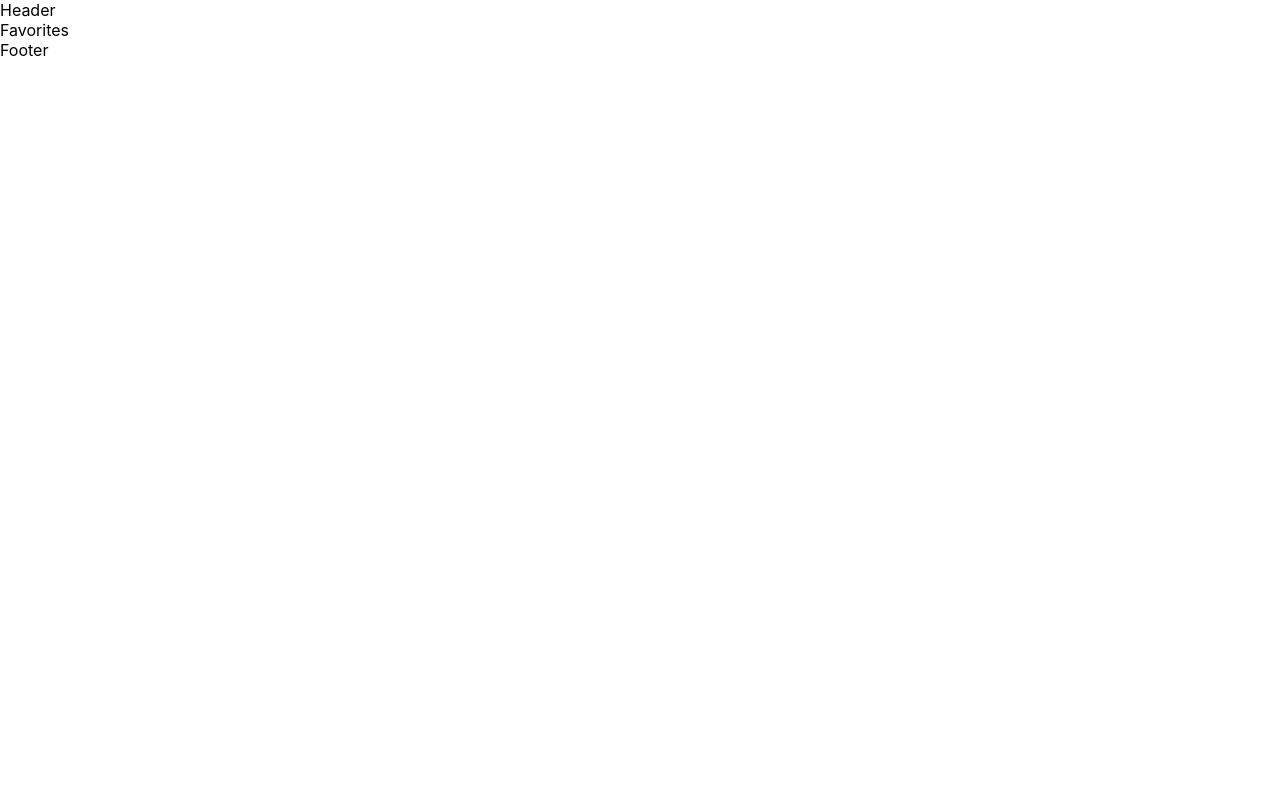
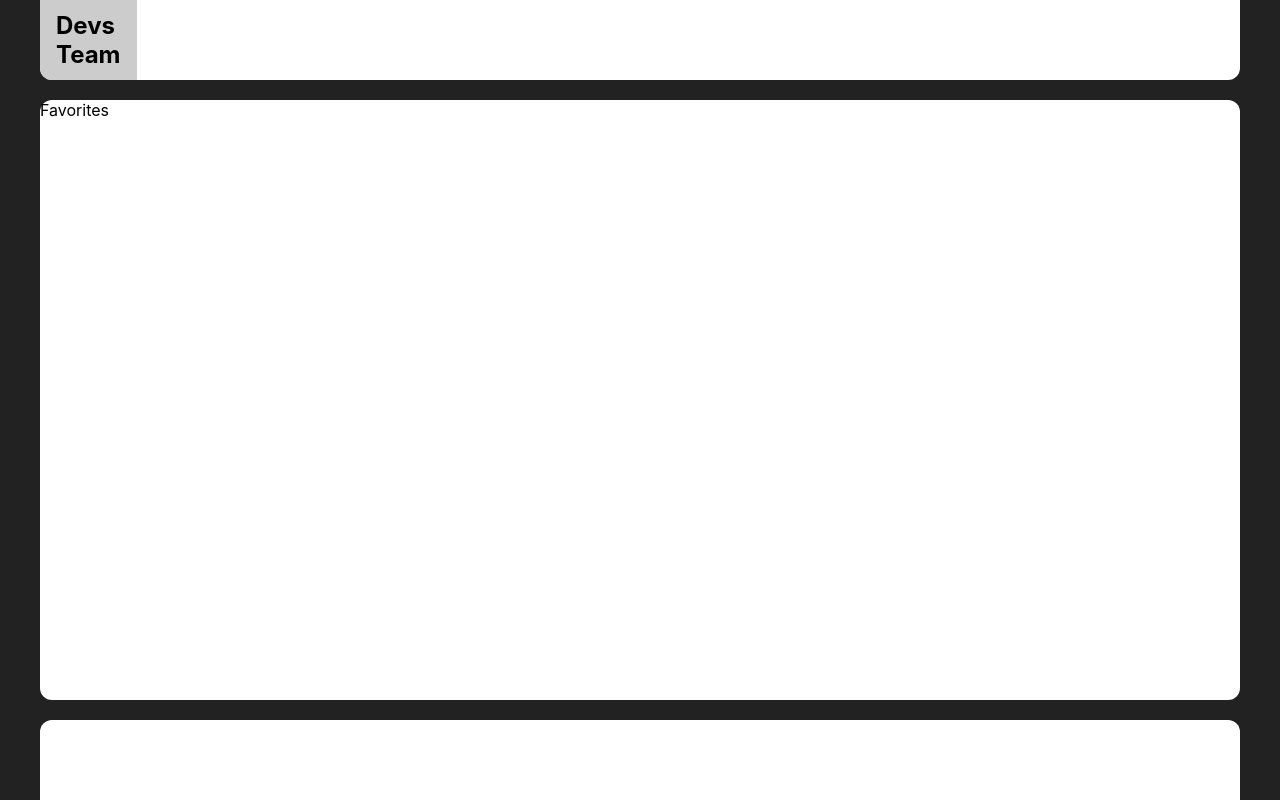
Before and after one commit to mentor-27/react_hackathone, a React (Create React App) app: page /favorites in a window 1280 px wide. Built offline with nearby package versions, Linux system fonts and the light colour scheme.

Commit message:
basic page layout designed

```diff
--- a/src/App.jsx
+++ b/src/App.jsx
@@ -22,4 +22,10 @@ const AppContainer = ({ className }) => {
 export const App = styled(AppContainer)`
 	display: flex;
 	flex-direction: column;
+	align-items: center;
+	width: 1200px;
+	height: 100vh;
+	margin: 0 auto;
+	position: relative;
+	background-color: #222;
 `;
--- a/src/components/Content/Content.js
+++ b/src/components/Content/Content.js
@@ -1,10 +1,15 @@
 import styled from 'styled-components';
 
 const ContentContainer = ({ className, children }) => {
-	return <div className={className}>{children}</div>;
+	return <main className={className}>{children}</main>;
 };
 
 export const Content = styled(ContentContainer)`
 	display: flex;
 	flex-direction: column;
+	margin-block: 100px;
+	background-color: #fff;
+	width: 100%;
+	height: 100%;
+	border-radius: 12px;
 `;
--- a/src/components/Footer/Footer.js
+++ b/src/components/Footer/Footer.js
@@ -1,10 +1,16 @@
 import styled from 'styled-components';
 
 const FooterContainer = ({ className }) => {
-	return <div className={className}>Footer</div>;
+	return <footer className={className}></footer>;
 };
 
 export const Footer = styled(FooterContainer)`
 	display: flex;
 	flex-direction: column;
+	width: 1200px;
+	height: 80px;
+	position: fixed;
+	bottom: 0;
+	border-radius: 12px 12px 0 0;
+	background-color: #fff;
 `;
--- a/src/components/Header/Header.js
+++ /dev/null
@@ -1,10 +0,0 @@
-import styled from 'styled-components';
-
-const HeaderContainer = ({ className }) => {
-	return <div className={className}>Header</div>;
-};
-
-export const Header = styled(HeaderContainer)`
-	display: flex;
-	flex-direction: column;
-`;
--- /dev/null
+++ b/src/components/Header/Header.jsx
@@ -0,0 +1,38 @@
+import { Title } from '../';
+import styled from 'styled-components';
+
+const HeaderContainer = ({ className }) => {
+	return (
+		<header className={className}>
+			<div className="logoContainer">
+				<Title level="1" size="1.5rem">
+					Devs
+					<br />
+					Team
+				</Title>
+			</div>
+		</header>
+	);
+};
+
+export const Header = styled(HeaderContainer)`
+	display: flex;
+	flex-direction: column;
+	justify-content: center;
+	width: 1200px;
+	height: 80px;
+	position: fixed;
+	top: 0;
+	border-radius: 0 0 12px 12px;
+	background-color: #fff;
+
+	& .logoContainer {
+		display: flex;
+		align-items: center;
+		background-color: #ccc;
+		width: fit-content;
+		padding-inline: 16px;
+		height: 100%;
+		border-radius: 0 0 0 12px;
+	}
+`;
--- /dev/null
+++ b/src/components/Title/Title.js
@@ -0,0 +1,33 @@
+import PropTypes from 'prop-types';
+import styled from 'styled-components';
+
+const TitleContainer = ({ className, level = '2', children, size }) => {
+	switch (level) {
+		case '1':
+			return <h1 className={className}>{children}</h1>;
+		case '2':
+			return <h2 className={className}>{children}</h2>;
+		case '3':
+			return <h3 className={className}>{children}</h3>;
+		case '4':
+			return <h4 className={className}>{children}</h4>;
+		case '5':
+			return <h5 className={className}>{children}</h5>;
+		case '6':
+			return <h6 className={className}>{children}</h6>;
+		default:
+			break;
+	}
+};
+
+export const Title = styled(TitleContainer)`
+	margin: ${({ margin = '0' }) => margin};
+	text-align: ${({ textAlign = 'left' }) => textAlign};
+	font-size: ${({ size = '1rem' }) => size};
+`;
+
+Title.propTypes = {
+	children: PropTypes.node,
+	level: PropTypes.string,
+	margin: PropTypes.string,
+};
--- a/src/components/index.js
+++ b/src/components/index.js
@@ -2,3 +2,4 @@ export * from './Header/Header';
 export * from './Content/Content';
 export * from './Footer/Footer';
 export * from './Modal/Modal';
+export * from './Title/Title';
--- a/src/index.css
+++ b/src/index.css
@@ -1,7 +1,26 @@
+* {
+	box-sizing: border-box;
+}
+
 body {
 	margin: 0;
-	font-family: -apple-system, BlinkMacSystemFont, 'Segoe UI', 'Roboto', 'Oxygen', 'Ubuntu',
-		'Cantarell', 'Fira Sans', 'Droid Sans', 'Helvetica Neue', sans-serif;
+
+	font-family:
+		'Montserrat',
+		-apple-system,
+		BlinkMacSystemFont,
+		'Segoe UI',
+		'Roboto',
+		'Oxygen',
+		'Ubuntu',
+		'Cantarell',
+		'Fira Sans',
+		'Droid Sans',
+		'Helvetica Neue',
+		sans-serif;
+
+	background-color: #222;
+
 	-webkit-font-smoothing: antialiased;
 	-moz-osx-font-smoothing: grayscale;
 }
--- a/src/pages/Main/Main.jsx
+++ b/src/pages/Main/Main.jsx
@@ -1,11 +1,15 @@
 import { Link } from 'react-router-dom';
+import { Title } from '../../components';
 import styled from 'styled-components';
 
 const MainContainer = ({ className }) => {
 	return (
 		<div className={className}>
-			<Link to="/devPage">Разработчик</Link>
-			<Link to="/favorites">Избранные</Link>
+			<Title level="1" textAlign="center" margin="64px 0 16px" size="2.2rem">
+				Главная страница участников
+				<br />
+				разработки приложения хакатона
+			</Title>
 		</div>
 	);
 };
```
